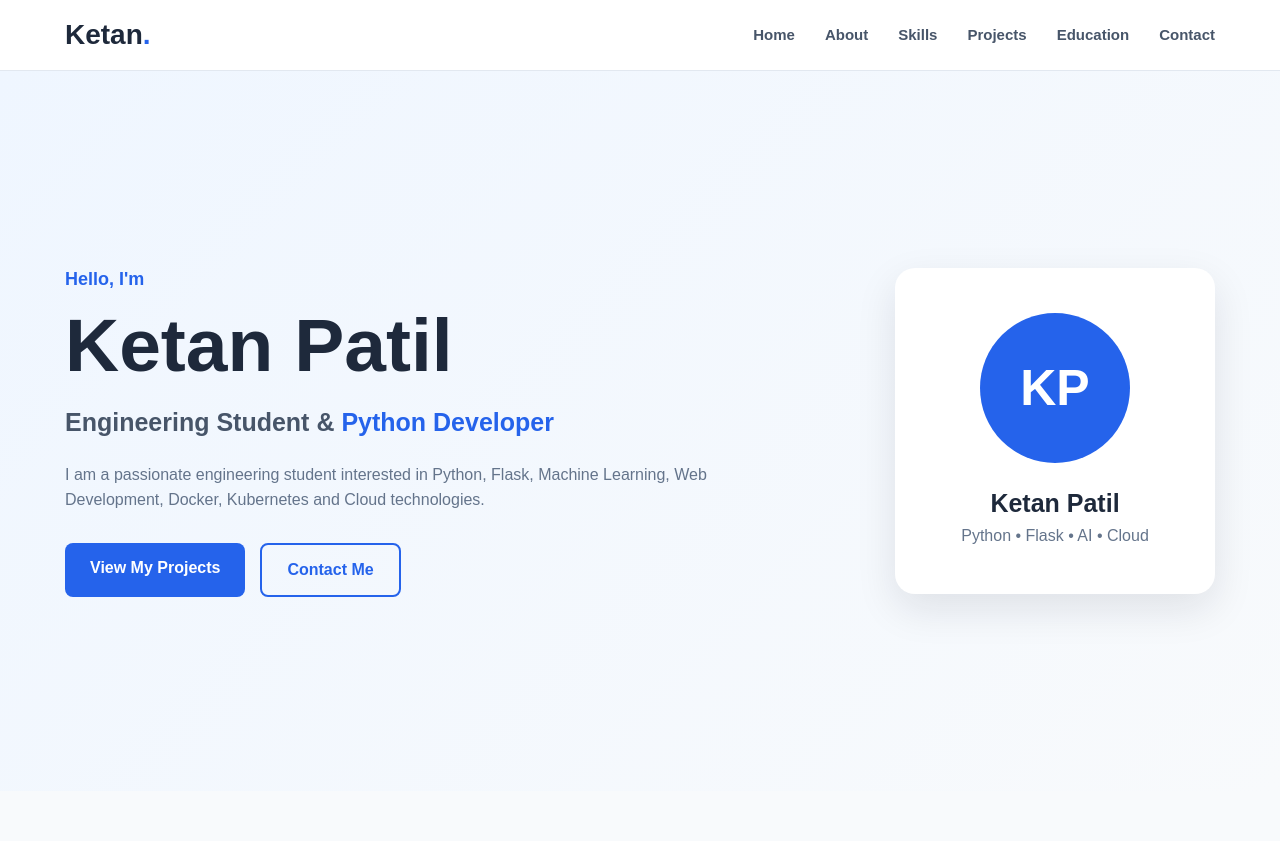
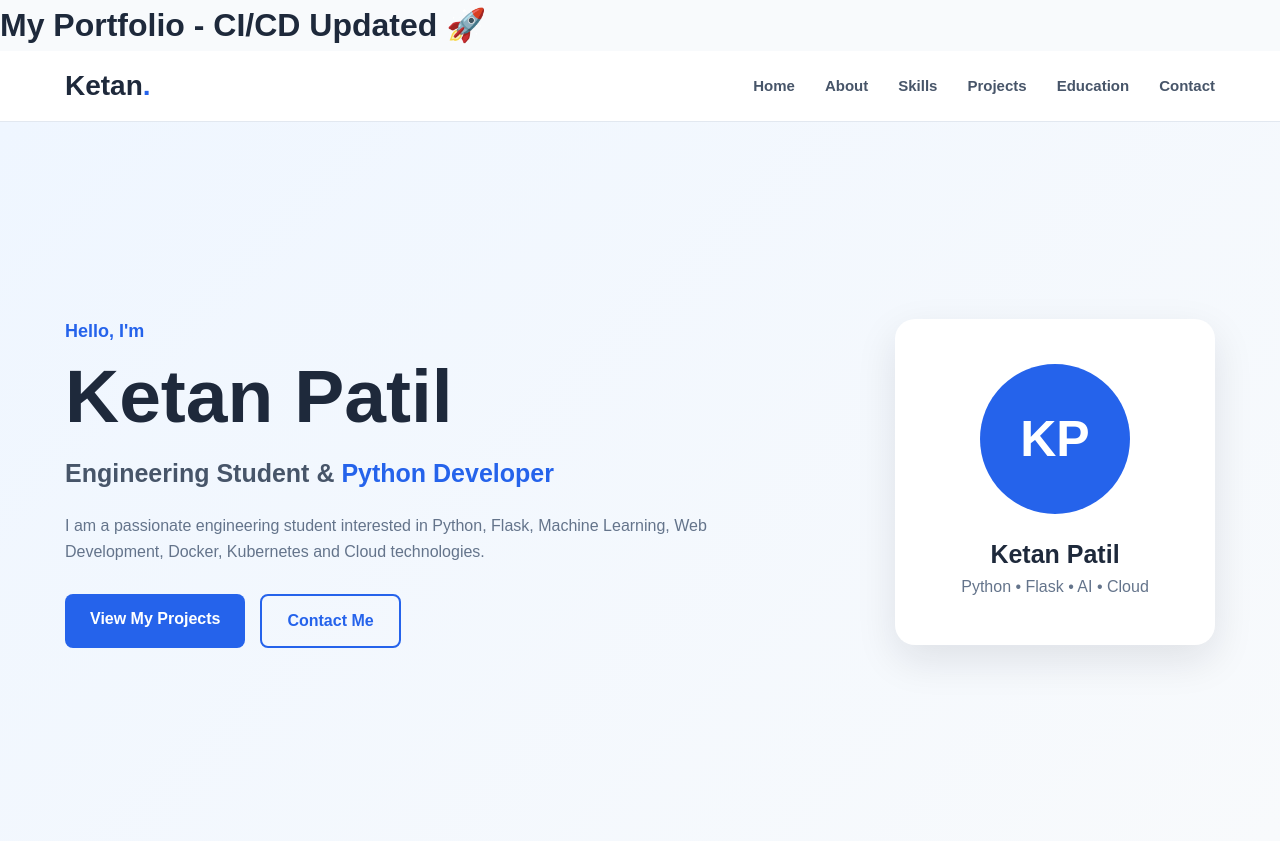
Before and after one commit to KetanPatil9907/portfolio-wedsite-, a Flask app: page / in a window 1280 px wide. Shown: the top 841 px of the page. Run offline with Flask 3, Linux system fonts and the light colour scheme.

Commit message:
Update portfolio website

```diff
--- a/templates/index.html
+++ b/templates/index.html
@@ -19,6 +19,7 @@
 <body>
 
     <!-- ================= NAVBAR ================= -->
+<h1>My Portfolio - CI/CD Updated 🚀</h1>
 
     <header class="navbar">
 
```
